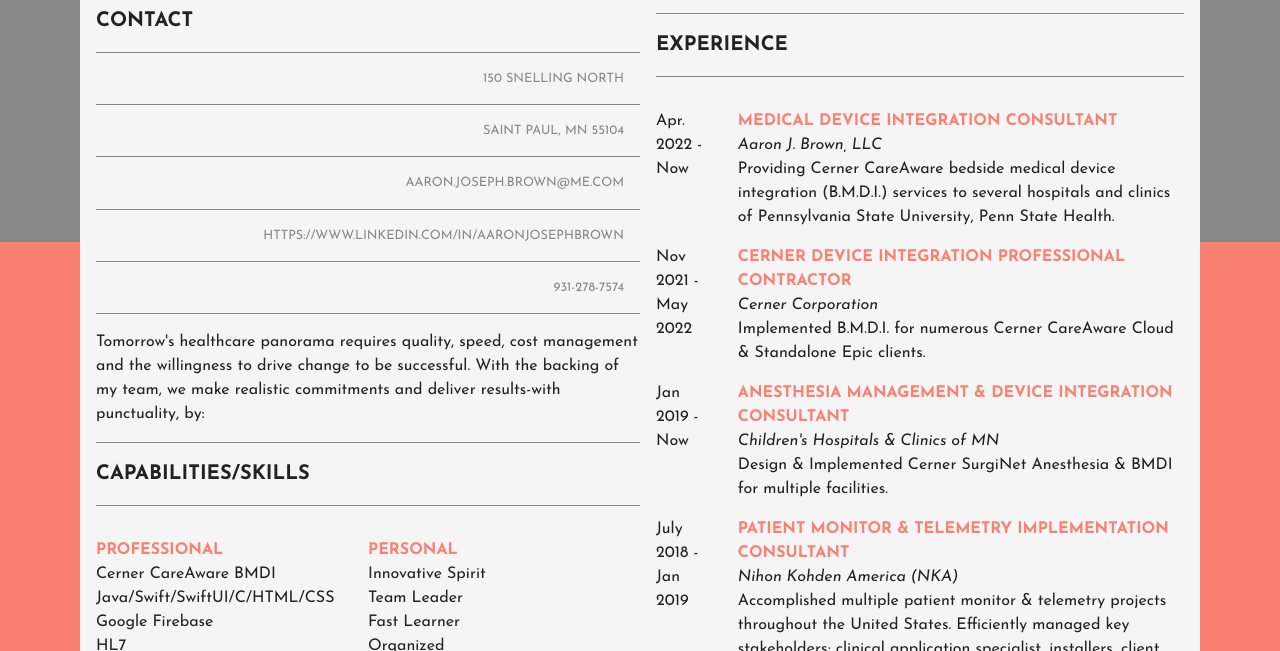
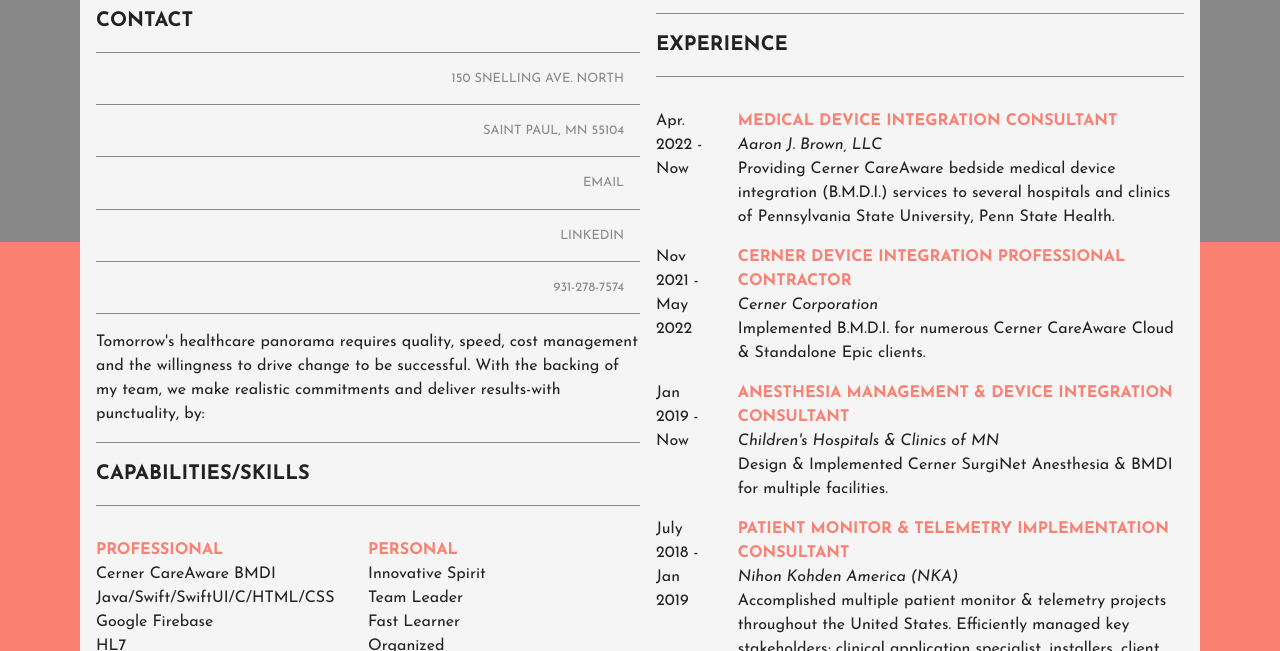
Before and after one commit to aaronjosephbrown/aaronbrown-tech, a plain HTML site: page index.html in a window 1280 px wide. Shown: the part 449-1100 px from the top of the page. Drawn offline with Linux system fonts and the light colour scheme.

Commit message:
Update index.html

```diff
--- a/index.html
+++ b/index.html
@@ -20,10 +20,10 @@
 	<section class="contact">
 	  <h2>Contact</h2>
 		<ul>
-			<li>150 Snelling North</li>
+			<li>150 Snelling Ave. North</li>
 			<li>Saint Paul, MN 55104</li>
-			<li><a href="mailto:aaron.joseph.brown@me.com">aaron.joseph.brown@me.com</a></li>
-			<li><a href="https://www.linkedin.com/in/aaronjosephbrown">https://www.linkedin.com/in/aaronjosephbrown</a></li>
+			<li><a href="mailto:aaron.joseph.brown@me.com">Email</a></li>
+			<li><a href="https://www.linkedin.com/in/aaronjosephbrown">LinkedIn</a></li>
 			<li><a href="tel:+19312787574">931-278-7574</a></li>
 		</ul>
 	</section>
@@ -111,8 +111,8 @@
 				</span>
 				<div class="content">
 				<h3>Anesthesia Management &amp; Device Integration Consultant</h3>
-				<div><em>Children's Hospitals &amp; Clinics of MN&nbsp; &nbsp; &nbsp;</em></div>
-				<p>Design &amp; Implemented Cerner SurgiNet Anesthesia &amp; BMDI for multiple facilities.&nbsp;&nbsp;</p>
+				<div><em>Children's Hospitals &amp; Clinics of MN</em></div>
+				<p>Design &amp; Implemented Cerner SurgiNet Anesthesia &amp; BMDI for multiple facilities.</p>
 			  </div>
 			</li>
 			<li class="event">
```
